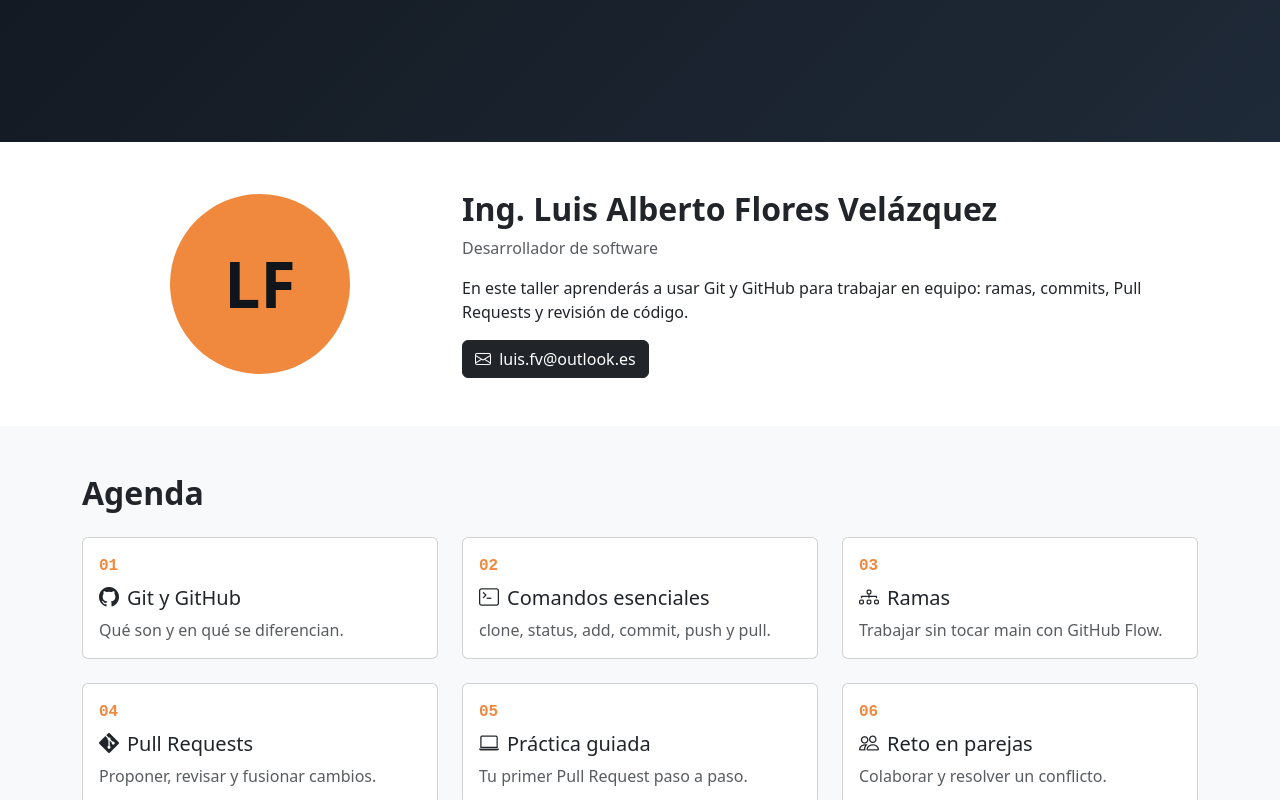
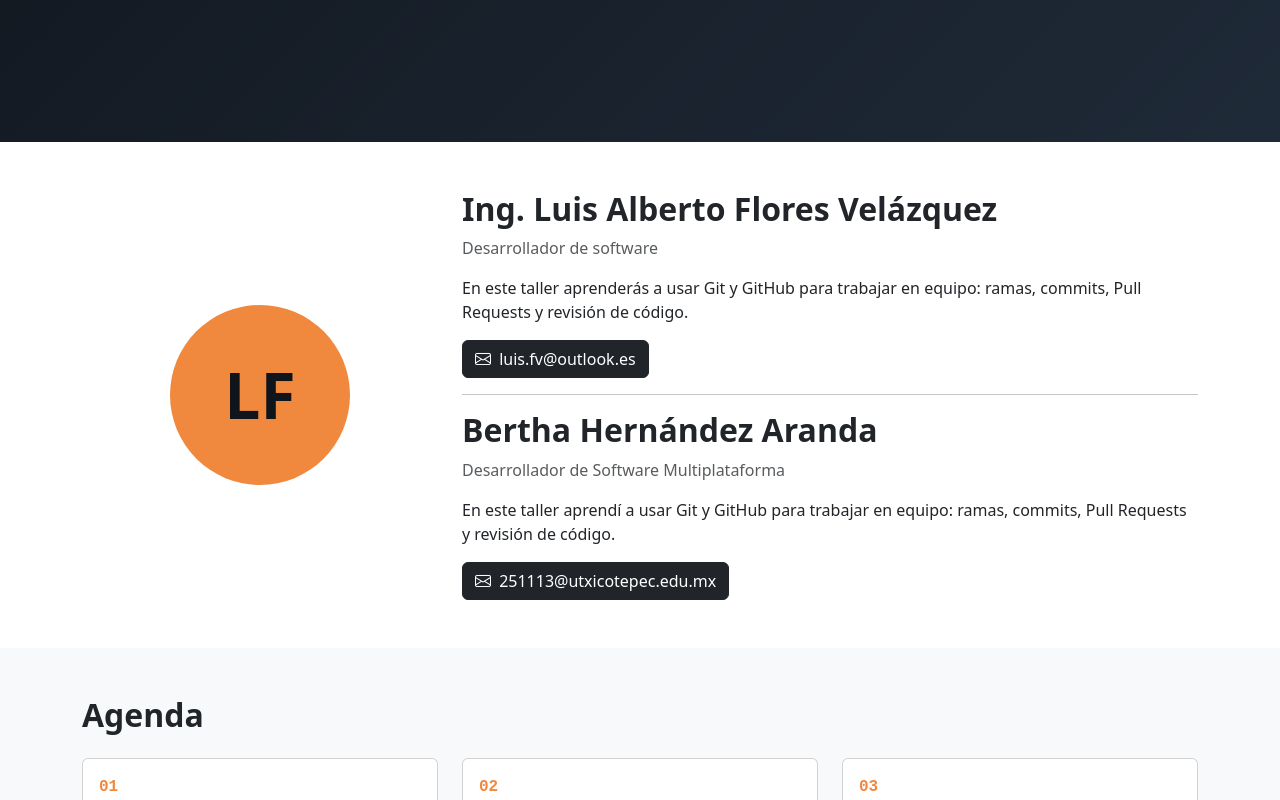
Before and after one commit to Alberto990725/app-ponente, a plain HTML site: page index.html in a window 1280 px wide. Shown: the part 474-1274 px from the top of the page. Drawn offline with nearby package versions, Linux system fonts and the light colour scheme.

Commit message:
Modificación, agregando aprendiente del taller

```diff
--- a/index.html
+++ b/index.html
@@ -59,6 +59,17 @@
             <a href="mailto:luis.fv@outlook.es" class="btn btn-dark">
               <i class="bi bi-envelope me-1"></i> luis.fv@outlook.es
             </a>
+            <hr>
+
+            <h2 class="fw-bold">Bertha Hernández Aranda</h2>
+            <p class="text-body-secondary">Desarrollador de Software Multiplataforma</p>
+            <p>
+              En este taller aprendí a usar Git y GitHub para trabajar en equipo:
+              ramas, commits, Pull Requests y revisión de código.
+            </p>
+            <a href="mailto:luis.fv@outlook.es" class="btn btn-dark">
+              <i class="bi bi-envelope me-1"></i> 251113@utxicotepec.edu.mx
+            </a>
           </div>
         </div>
       </div>
```
